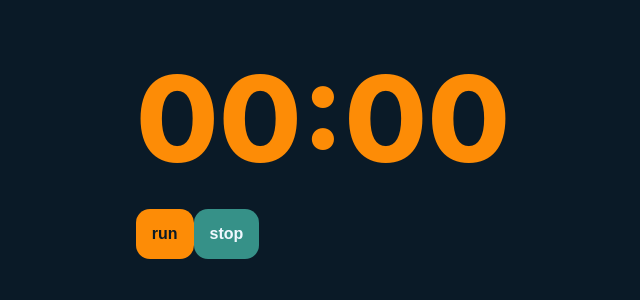
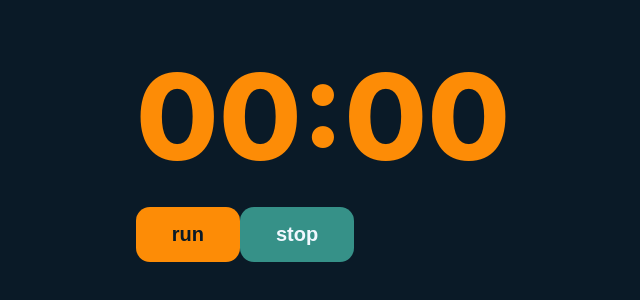
Before and after one commit to dsdyaz/pomodoro-timer, a React (Vite) app: page / in a window 1280 px wide. Shown: the part 256-556 px from the top of the page, without its empty margins (317-957 px from the left). Built offline with nearby package versions, Linux system fonts and the light colour scheme.

Commit message:
updated button styles

```diff
--- a/src/components/button/button.css
+++ b/src/components/button/button.css
@@ -10,11 +10,11 @@
 
 button {
     border-radius: 14px;
-    padding: 15px;
+    padding: 15px 35px;
     cursor: pointer;
     pointer-events: auto;
     border: 1px solid transparent;
-    font-size: 16px;
+    font-size: 20px;
     font-weight: 600;
     transition: box-shadow 0.3s;
   }
```
